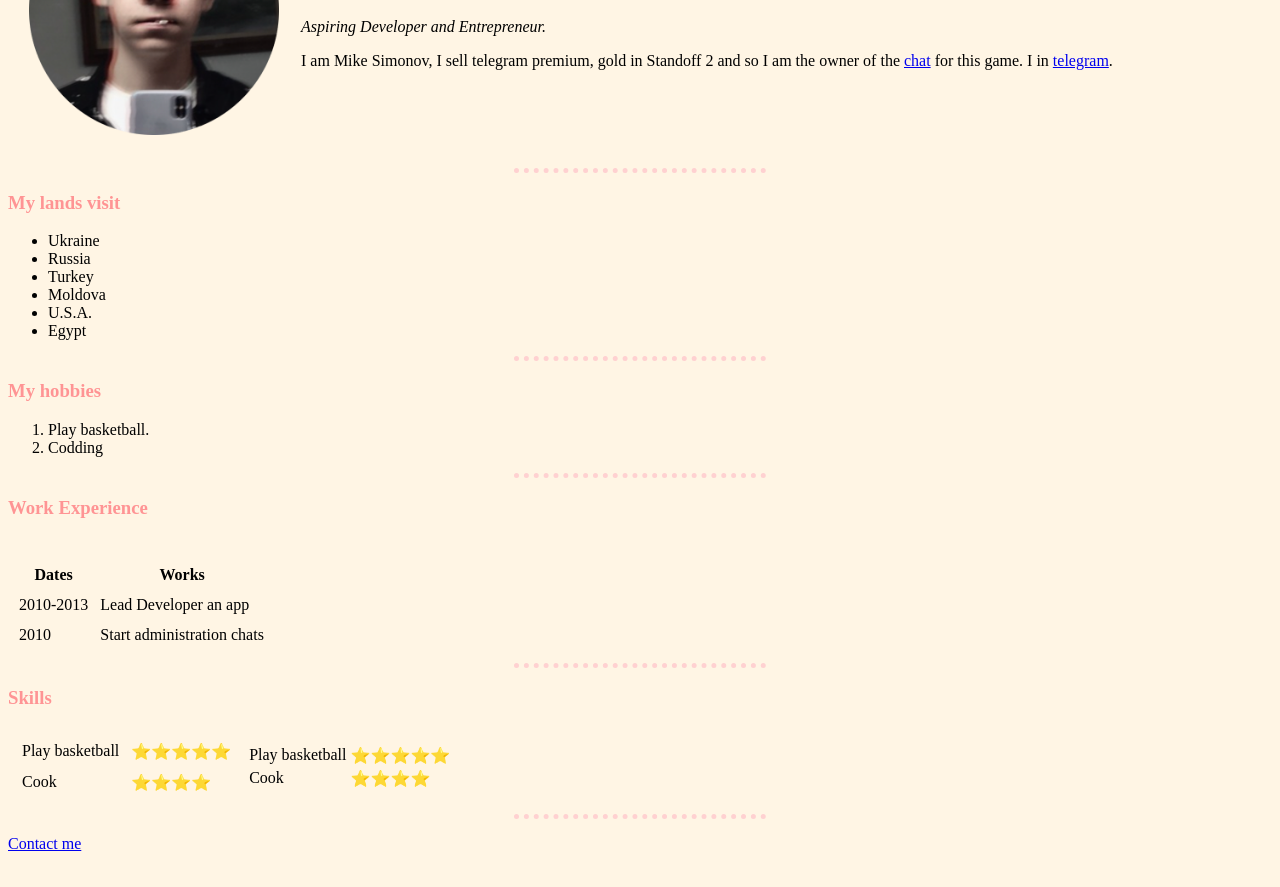
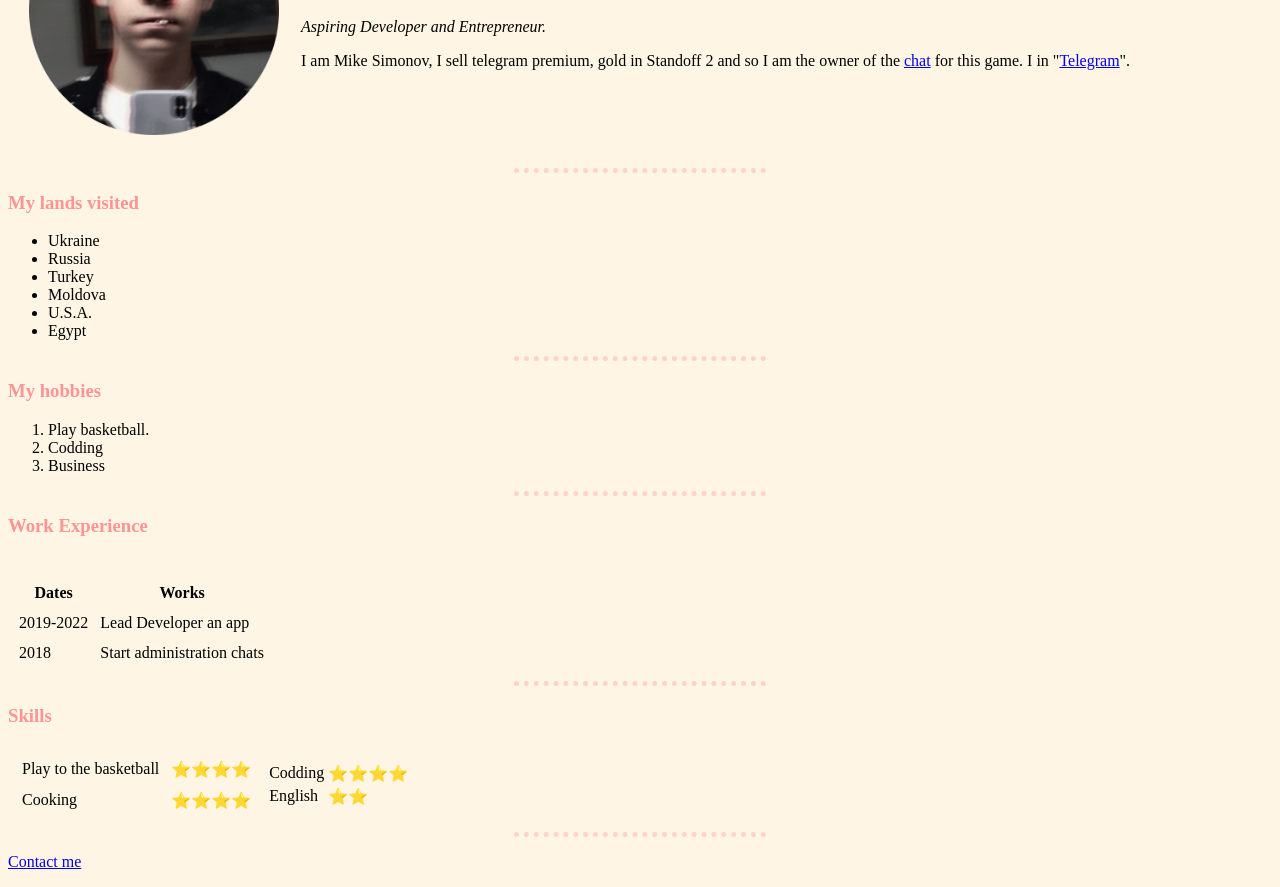
Before and after one commit to Mike1223q/cv, a plain HTML site: page index.html in a window 1280 px wide. Shown: the part 144-1031 px from the top of the page. Drawn offline with Linux system fonts and the light colour scheme.

Commit message:
Update index.html

```diff
--- a/index.html
+++ b/index.html
@@ -11,12 +11,12 @@
 			<td>		<h1>Mike Simonov</h1>
 			    <p><em>Aspiring Developer and Entrepreneur.</em></p>
 			    <p>I am Mike Simonov, I sell telegram premium, gold in Standoff 2 and so
-			       I am the owner of the <a href="https://t.me/Standoff2y_chat">chat</a> for this game. I in <a href="https://t.me/mikemikevich">telegram</a>.</p></td>
+			       I am the owner of the <a href="https://t.me/Standoff2y_chat">chat</a> for this game. I in "<a href="https://t.me/mikemikevich">Telegram</a>".</p></td>
 		</table>
 
 
     <hr>
-    <h3>My lands visit</h3>
+    <h3>My lands visited</h3>
     <ul>
     	<li>Ukraine</li>
 			<li>Russia</li>
@@ -31,6 +31,7 @@
 		<ol>
 			<li>Play basketball.</li>
 			<li>Codding</li>
+      <li>Business</li>
 		</ol>
 		<hr>
 		<h3>Work Experience</h3>
@@ -43,12 +44,12 @@
 			</thead>
 			<tbody>
 				<tr>
-					<td>2010-2013</td>
+					<td>2019-2022</td>
 					<td>Lead Developer an app</td>
 				</tr>
 				<br>
 				<tr>
-					<td>2010</td>
+					<td>2018</td>
 					<td>Start administration chats</td>
 				</tr>
 			</tbody>
@@ -61,11 +62,11 @@
 				<td>
 					<table cellspacing="10">
 					<tr>
-							<td>Play basketball</td>
-							<td>⭐️⭐️⭐️⭐️⭐️</td>
+							<td>Play to the basketball</td>
+							<td>⭐️⭐️⭐️⭐️</td>
 					</tr>
 					<tr>
-						<td>Cook</td>
+						<td>Cooking</td>
 						<td>⭐️⭐️⭐️⭐️</td>
 					</tr>
 				</table>
@@ -76,12 +77,12 @@
 				<td>
 					<table>
 					<tr>
-							<td>Play basketball</td>
-							<td>⭐️⭐️⭐️⭐️⭐️</td>
+							<td>Codding</td>
+							<td>⭐️⭐️⭐️⭐️</td>
 					</tr>
 					<tr>
-						<td>Cook</td>
-						<td>⭐️⭐️⭐️⭐️</td>
+						<td>English</td>
+						<td>⭐️⭐️</td>
 					</tr>
 				</table>
 			</td>
```
